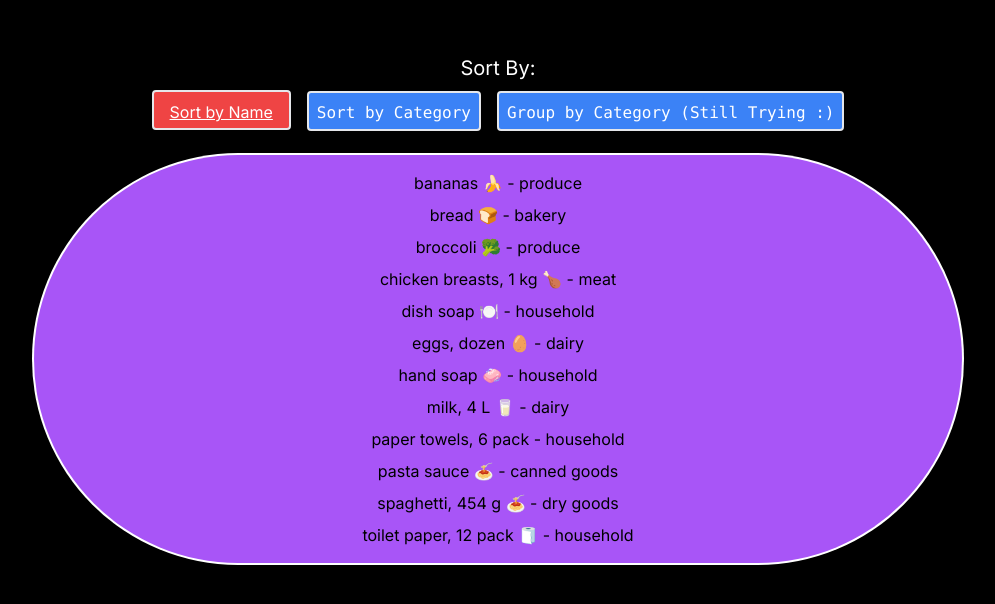
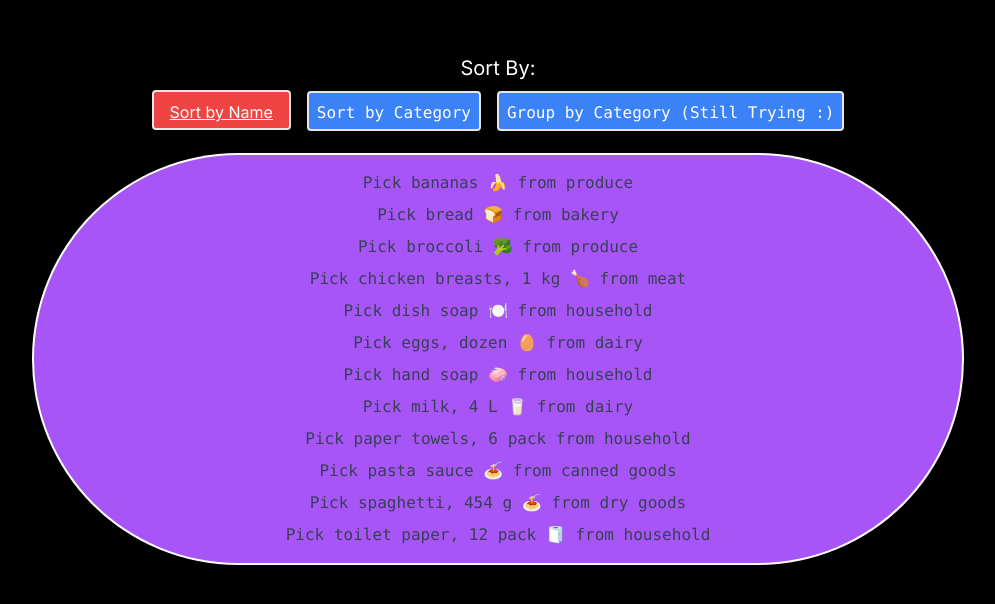
Before and after one commit to karmdesai13/cprg306-assignments, a Next.js app: page /week5 in a window 1280 px wide. Shown: the part 118-722 px from the top of the page, without its empty margins (142-1137 px from the left). Built offline with nearby package versions, Linux system fonts and the light colour scheme.

Commit message:
Update item-list.js

```diff
--- a/app/week5/item-list.js
+++ b/app/week5/item-list.js
@@ -58,8 +58,8 @@ export default function ItemList() {
         <div className="m-4  ">
          <ul className=" rounded-full text-center space-y-2 bg-purple-500 text-black border-white border-3 p-4 ring-2 ring-white" >
             {sortedItems.map((item) => (
-                <li key={item.id}>
-                    {item.name} - {item.category}
+                <li key={item.id} className="font-mono">
+                    <p className="align-center text-gray-700 hover:text-2xl hover:text-black "> Pick {item.name} from  {item.category}</p>
                 </li>
             ))}</ul>
         </div>
```
